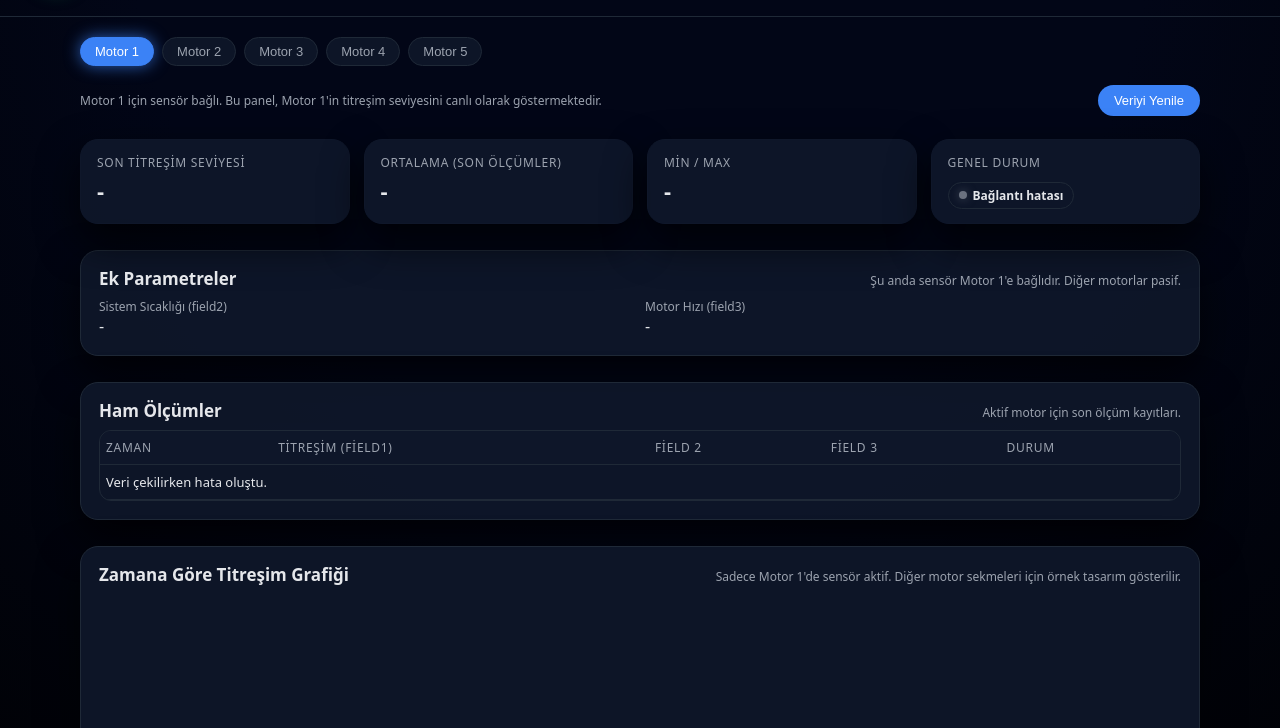
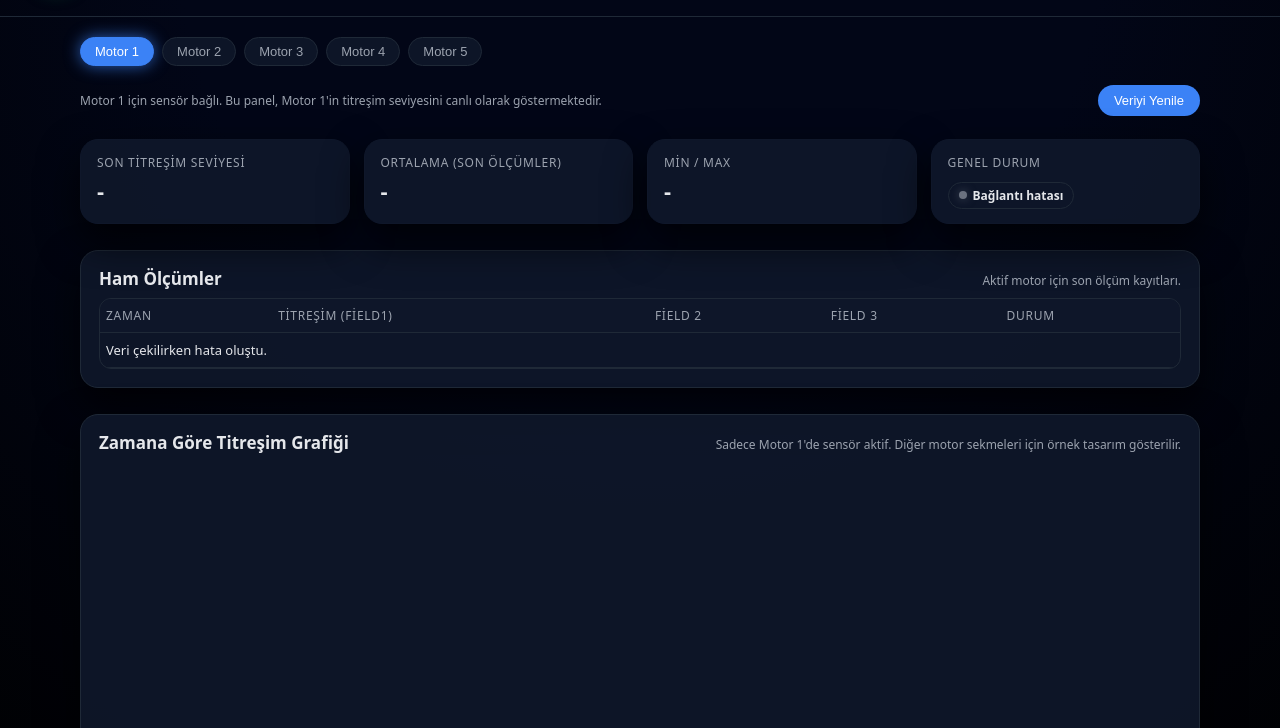
Before and after one commit to han116ada/motor-vibration-monitor, a plain HTML site: page index.html in a window 1280 px wide. Shown: the part 72-800 px from the top of the page. Drawn offline with nearby package versions, Linux system fonts and the light colour scheme; no server answers.

Commit message:
Update index.html

```diff
--- a/index.html
+++ b/index.html
@@ -17,9 +17,7 @@
       --radius-xl: 18px;
     }
 
-    * {
-      box-sizing: border-box;
-    }
+    * { box-sizing: border-box; }
 
     body {
       margin: 0;
@@ -37,30 +35,15 @@
       gap: 16px;
     }
 
-    .logo-title {
-      display: flex;
-      align-items: center;
-      gap: 12px;
-    }
-
+    .logo-title { display: flex; align-items: center; gap: 12px; }
     .logo-dot {
-      width: 32px;
-      height: 32px;
-      border-radius: 50%;
+      width: 32px; height: 32px; border-radius: 50%;
       background: radial-gradient(circle at 30% 20%, #4ade80, #22c55e 40%, #16a34a 60%, #166534 100%);
       box-shadow: 0 0 20px rgba(34,197,94,0.6);
     }
 
-    h1 {
-      margin: 0;
-      font-size: 22px;
-      letter-spacing: 0.02em;
-    }
-
-    .subheader {
-      font-size: 13px;
-      color: var(--muted);
-    }
+    h1 { margin: 0; font-size: 22px; letter-spacing: 0.02em; }
+    .subheader { font-size: 13px; color: var(--muted); }
 
     .content {
       padding: 20px 40px 40px;
@@ -89,10 +72,7 @@
       align-items: center;
       gap: 8px;
     }
-
-    .refresh-btn:active {
-      transform: translateY(1px);
-    }
+    .refresh-btn:active { transform: translateY(1px); }
 
     .pill {
       border-radius: 999px;
@@ -108,7 +88,6 @@
       margin-bottom: 14px;
       flex-wrap: wrap;
     }
-
     .motor-tab {
       padding: 6px 14px;
       border-radius: 999px;
@@ -118,7 +97,6 @@
       font-size: 13px;
       cursor: pointer;
     }
-
     .motor-tab.active {
       background: var(--accent);
       color: #fff;
@@ -149,11 +127,7 @@
       letter-spacing: 0.06em;
       margin-bottom: 4px;
     }
-
-    .card-value {
-      font-size: 22px;
-      font-weight: 600;
-    }
+    .card-value { font-size: 22px; font-weight: 600; }
 
     .badge-status {
       display: inline-flex;
@@ -165,26 +139,10 @@
       border: 1px solid var(--border);
     }
 
-    .dot {
-      width: 8px;
-      height: 8px;
-      border-radius: 50%;
-    }
-
-    .dot-good {
-      background: var(--good);
-      box-shadow: 0 0 12px rgba(34,197,94,0.9);
-    }
-
-    .dot-bad {
-      background: var(--bad);
-      box-shadow: 0 0 12px rgba(239,68,68,0.9);
-    }
-
-    .dot-offline {
-      background: #6b7280;
-      box-shadow: 0 0 10px rgba(107,114,128,0.6);
-    }
+    .dot { width: 8px; height: 8px; border-radius: 50%; }
+    .dot-good { background: var(--good); box-shadow: 0 0 12px rgba(34,197,94,0.9); }
+    .dot-bad { background: var(--bad); box-shadow: 0 0 12px rgba(239,68,68,0.9); }
+    .dot-offline { background: #6b7280; box-shadow: 0 0 10px rgba(107,114,128,0.6); }
 
     table {
       width: 100%;
@@ -207,7 +165,7 @@
       letter-spacing: 0.06em;
     }
 
-    /* Tabloyu kaydırmalı panel yapmak için */
+    /* Kaydırmalı ham ölçümler paneli */
     .table-scroll {
       max-height: 260px;
       overflow-y: auto;
@@ -215,26 +173,15 @@
       border-radius: 12px;
       border: 1px solid var(--border);
     }
-
-    .table-scroll::-webkit-scrollbar {
-      width: 6px;
-    }
-    .table-scroll::-webkit-scrollbar-track {
-      background: #020617;
-    }
+    .table-scroll::-webkit-scrollbar { width: 6px; }
+    .table-scroll::-webkit-scrollbar-track { background: #020617; }
     .table-scroll::-webkit-scrollbar-thumb {
       background: #4b5563;
       border-radius: 999px;
     }
 
-    .status-ok {
-      color: var(--good);
-      font-weight: 600;
-    }
-    .status-bad {
-      color: var(--bad);
-      font-weight: 600;
-    }
+    .status-ok { color: var(--good); font-weight: 600; }
+    .status-bad { color: var(--bad); font-weight: 600; }
 
     .badge {
       display: inline-block;
@@ -261,43 +208,13 @@
       margin-bottom: 8px;
     }
 
-    .section h2 {
-      margin: 0;
-      font-size: 17px;
-    }
+    .section h2 { margin: 0; font-size: 17px; }
+    .section-sub { font-size: 12px; color: var(--muted); }
 
-    .section-sub {
-      font-size: 12px;
-      color: var(--muted);
-    }
-
-    canvas {
-      width: 100%;
-      max-height: 360px;
-    }
-
-    .extra-fields {
-      display: grid;
-      grid-template-columns: repeat(auto-fit, minmax(180px, 1fr));
-      gap: 10px;
-      margin-top: 6px;
-      font-size: 13px;
-    }
-
-    .extra-label {
-      color: var(--muted);
-      font-size: 12px;
-    }
-
-    .extra-value {
-      font-size: 16px;
-      font-weight: 500;
-    }
+    canvas { width: 100%; max-height: 360px; }
 
     @media (max-width: 720px) {
-      header, .content {
-        padding: 16px 16px 24px;
-      }
+      header, .content { padding: 16px 16px 24px; }
     }
   </style>
 </head>
@@ -357,25 +274,7 @@
       </div>
     </div>
 
-    <!-- Ek alan özetleri (field2 / field3) -->
-    <div class="section">
-      <div class="section-header">
-        <h2>Ek Parametreler</h2>
-        <span class="section-sub">Şu anda sensör Motor 1'e bağlıdır. Diğer motorlar pasif.</span>
-      </div>
-      <div class="extra-fields">
-        <div>
-          <div class="extra-label" id="extraLabel2">Field 2 (örn. Sıcaklık)</div>
-          <div class="extra-value" id="extraValue2">-</div>
-        </div>
-        <div>
-          <div class="extra-label" id="extraLabel3">Field 3 (örn. Motor Hızı)</div>
-          <div class="extra-value" id="extraValue3">-</div>
-        </div>
-      </div>
-    </div>
-
-    <!-- Tablo -->
+    <!-- Ham Ölçümler (kaydırmalı) -->
     <div class="section">
       <div class="section-header">
         <h2>Ham Ölçümler</h2>
@@ -418,17 +317,12 @@
   <script>
     // ========= KANAL AYARLARI =========
     const CHANNEL_ID = "3177497";  // <-- kendi ThingSpeak Channel ID'in
-    const LIMIT      = 60;                 // Kaç kayıt çekilecek
-    const THRESHOLD  = 50;                 // ESP32 kodundakiyle aynı
-    const FIELD2_LABEL = "Sistem Sıcaklığı (field2)";
-    const FIELD3_LABEL = "Motor Hızı (field3)";
+    const LIMIT      = 60;
+    const THRESHOLD  = 50;                 // ESP32 ile aynı
     // ==================================
 
-    document.getElementById("extraLabel2").textContent = FIELD2_LABEL;
-    document.getElementById("extraLabel3").textContent = FIELD3_LABEL;
-
     let vibrationChart = null;
-    let currentMotor = 1; // 1 = gerçek sensörün bağlı olduğu motor
+    let currentMotor = 1;
 
     function selectMotor(motorIndex) {
       currentMotor = motorIndex;
@@ -460,8 +354,6 @@
       document.getElementById("statusText").textContent = "Sensör bağlı değil";
       document.getElementById("statusDot").className = "dot dot-offline";
       document.getElementById("lastUpdatedPill").textContent = "Son güncelleme: -";
-      document.getElementById("extraValue2").textContent = "-";
-      document.getElementById("extraValue3").textContent = "-";
 
       const tbody = document.getElementById("dataTableBody");
       tbody.innerHTML = "<tr><td colspan='5'>Bu motor için sensör bağlantısı yok.</td></tr>";
@@ -482,8 +374,6 @@
       const cardLast  = document.getElementById("cardLastVibration");
       const cardAvg   = document.getElementById("cardAvgVibration");
       const cardMinMax = document.getElementById("cardMinMaxVibration");
-      const extra2    = document.getElementById("extraValue2");
-      const extra3    = document.getElementById("extraValue3");
 
       tbody.innerHTML = "<tr><td colspan='5'>Veri yükleniyor...</td></tr>";
 
@@ -500,8 +390,6 @@
           statusText.textContent = "Veri yok";
           statusDot.className = "dot dot-offline";
           lastPill.textContent = "Son güncelleme: -";
-          extra2.textContent = "-";
-          extra3.textContent = "-";
           updateChart([], []);
           return;
         }
@@ -586,9 +474,6 @@
           statusDot.className = "dot dot-offline";
         }
 
-        extra2.textContent = lastFeed.field2 ?? "-";
-        extra3.textContent = lastFeed.field3 ?? "-";
-
         updateChart(labels, values);
 
       } catch (err) {
@@ -599,7 +484,7 @@
         cardMinMax.textContent = "-";
         statusText.textContent = "Bağlantı hatası";
         statusDot.className = "dot dot-offline";
-        lastPill.textContent = "Son güncelleme: hata";
+        document.getElementById("lastUpdatedPill").textContent = "Son güncelleme: hata";
       }
     }
 
@@ -621,19 +506,11 @@
           options: {
             responsive: true,
             plugins: {
-              legend: {
-                labels: { color: "#e5e7eb" }
-              }
+              legend: { labels: { color: "#e5e7eb" } }
             },
             scales: {
-              x: {
-                ticks: { color: "#9ca3af" },
-                grid: { color: "#1f2937" }
-              },
-              y: {
-                ticks: { color: "#9ca3af" },
-                grid: { color: "#1f2937" }
-              }
+              x: { ticks: { color: "#9ca3af" }, grid: { color: "#1f2937" } },
+              y: { ticks: { color: "#9ca3af" }, grid: { color: "#1f2937" } }
             }
           }
         });
```
